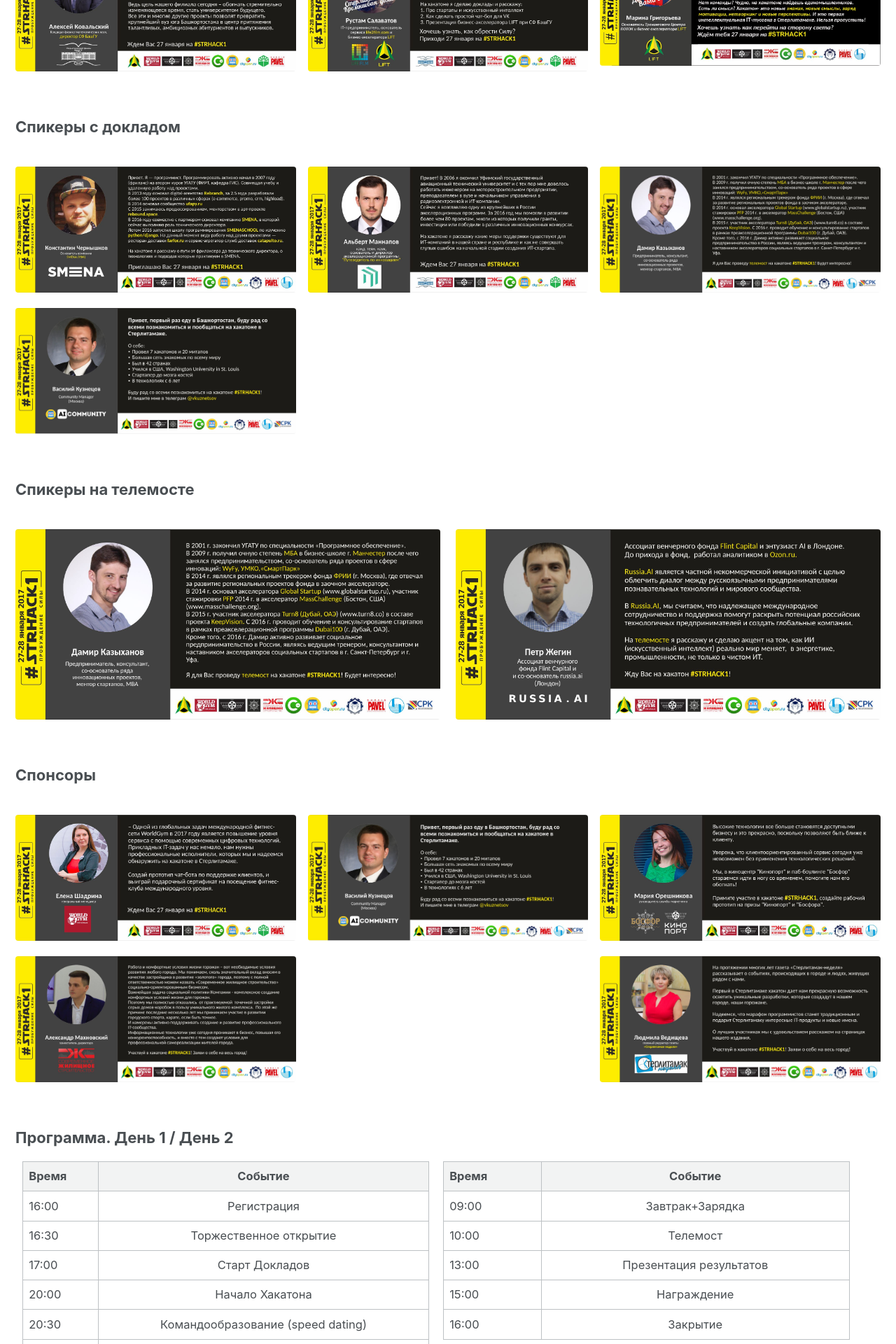
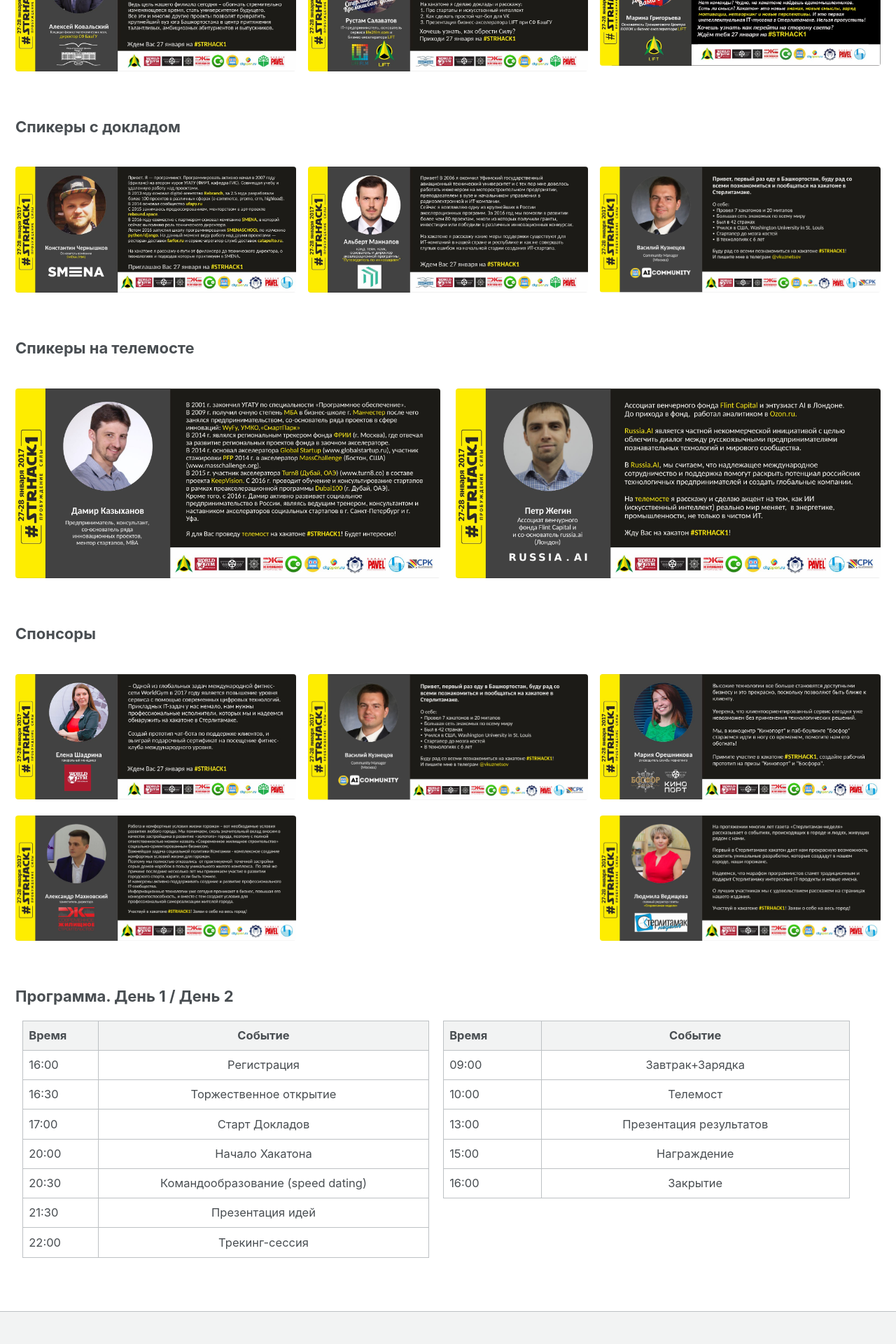
Before and after one commit to TapMenu/4lift.github.io, a Jekyll site: the page built from _pages/strhack1.md, in a window 1280 px wide. Shown: the part 2351-4271 px from the top of the page at 70% size. Built offline with Jekyll 4.4.1, drawn with Linux system fonts in a browser that asks for light colours.

Commit message:
Update strhack1.md

```diff
--- a/_pages/strhack1.md
+++ b/_pages/strhack1.md
@@ -75,9 +75,6 @@ guests:
     title: "SMENA"
   - url: hack/vizit/putevoditel.jpg
     image_path: hack/vizit/putevoditel.jpg
-    title: "Путеводитель по Инновациями 2.0"
-  - url: hack/vizit/damir.jpg
-    image_path: hack/vizit/damir.jpg
     title: "Путеводитель по Инновациями 2.0"
   - url: hack/vizit/kuznetsov.jpg
     image_path: hack/vizit/kuznetsov.jpg
```
